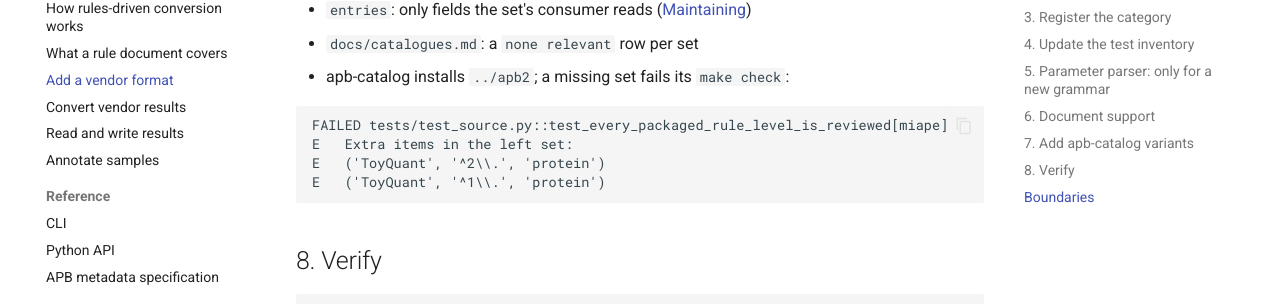
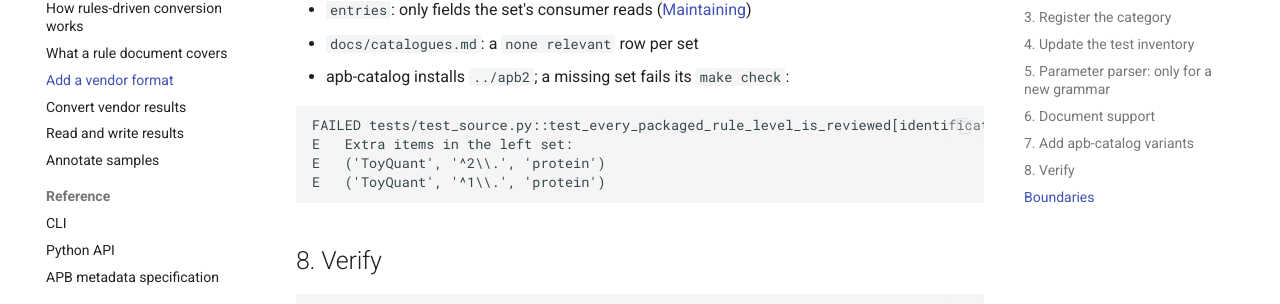
Before and after one commit to anndata-omics-bridge/apb2, an MkDocs documentation site: the page built from docs/adding_a_format.md, in a window 1280 px wide and 900 px high, scrolled down 5778 px. Shown: the part 190-494 px from the top of the window. Built offline with MkDocs 1.6.1 and Material for MkDocs 9.7.7, drawn with Linux system fonts in a browser that asks for light colours; comment, search, counter and statistics services are not loaded.

Commit message:
docs: the reviewed-rule example names a packaged catalogue set
Co-Authored-By: Claude <noreply@anthropic.com>

````diff
--- a/docs/adding_a_format.md
+++ b/docs/adding_a_format.md
@@ -238,7 +238,7 @@ Every set under [apb-catalog's `data/sources/`](https://github.com/anndata-omics
 - apb-catalog installs `../apb2`; a missing set fails its `make check`:
 
 ```text
-FAILED tests/test_source.py::test_every_packaged_rule_level_is_reviewed[miape]
+FAILED tests/test_source.py::test_every_packaged_rule_level_is_reviewed[identification_confidence]
 E   Extra items in the left set:
 E   ('ToyQuant', '^2\\.', 'protein')
 E   ('ToyQuant', '^1\\.', 'protein')
````
